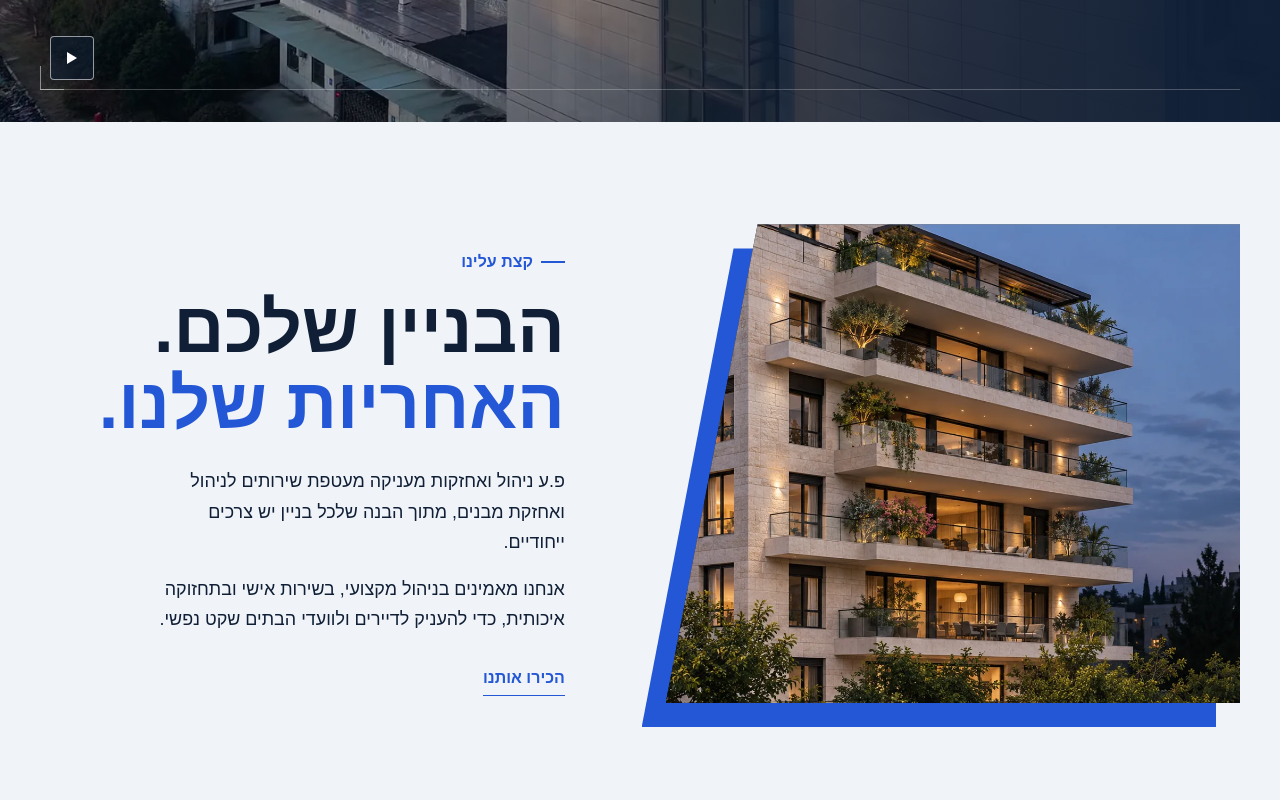
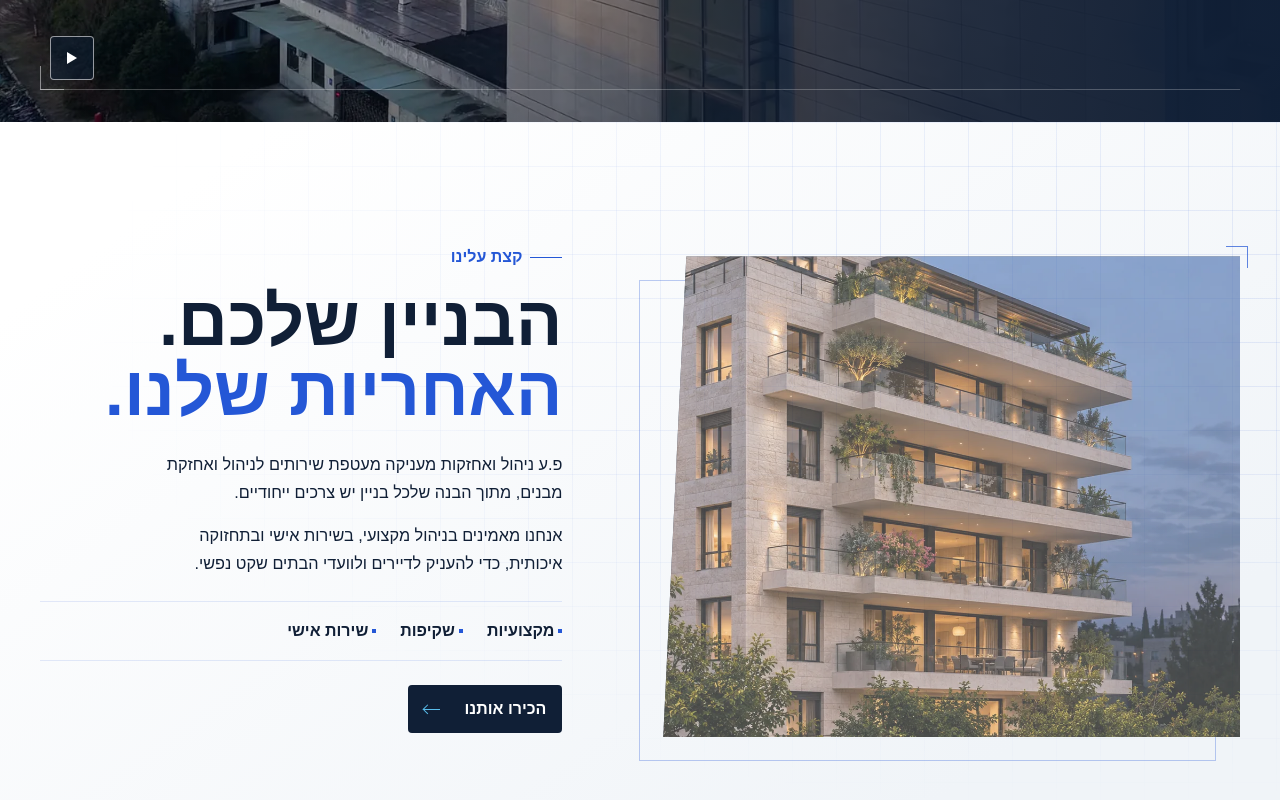
Before and after one commit to Omerf130/if-mivnim-managment, a Next.js app: page / in a window 1280 px wide. Shown: the part 678-1478 px from the top of the page. Built offline with nearby package versions, Linux system fonts and the light colour scheme.

Commit message:
feat: refine about section and smooth anchor navigation (CP4.1)

```diff
--- a/src/sections/home/AboutSection.module.scss
+++ b/src/sections/home/AboutSection.module.scss
@@ -1,15 +1,32 @@
 @use "../../styles/tokens" as tokens;
 
+$guide: rgba(tokens.$color-primary, 0.12);
+
 .section {
-  background-color: tokens.$color-background;
+  position: relative;
+  isolation: isolate;
+  background: linear-gradient(145deg, tokens.$color-white 12%, tokens.$color-background 82%);
   padding-block: clamp(3.5rem, 8vw, 7.5rem);
   padding-inline: tokens.$space-lg;
+
+  &::before {
+    position: absolute;
+    z-index: -1;
+    inset: 0;
+    background-image:
+      linear-gradient(to right, $guide 1px, transparent 1px),
+      linear-gradient(to bottom, $guide 1px, transparent 1px);
+    background-size: 2.75rem 2.75rem;
+    mask-image: radial-gradient(ellipse at 83% 27%, #000 0%, transparent 65%);
+    pointer-events: none;
+    content: "";
+  }
 }
 
 .layout {
   display: grid;
   align-items: center;
-  gap: tokens.$space-xl;
+  gap: clamp(2.25rem, 6vw, 6.5rem);
   max-inline-size: tokens.$container-wide;
   margin-inline: auto;
 }
@@ -17,16 +34,15 @@
 .figure {
   position: relative;
   isolation: isolate;
-  padding-inline-end: tokens.$space-md;
-  padding-block-end: tokens.$space-md;
+  padding-inline-end: 0.75rem;
+  padding-block-end: 0.75rem;
 
   &::before {
     position: absolute;
     z-index: -1;
-    inset-block: tokens.$space-md 0;
-    inset-inline: tokens.$space-md 0;
-    background-color: tokens.$color-primary;
-    clip-path: polygon(16% 0, 100% 0, 100% 100%, 0 100%);
+    inset-block: 0.75rem 0;
+    inset-inline: 0.75rem 0;
+    border: 1px solid rgba(tokens.$color-primary, 0.42);
     content: "";
   }
 }
@@ -35,12 +51,23 @@
   position: relative;
   aspect-ratio: 5 / 4;
   background-color: tokens.$color-navy;
-  clip-path: polygon(16% 0, 100% 0, 100% 100%, 0 100%);
+  clip-path: polygon(4% 0, 100% 0, 100% 100%, 0 100%);
 }
 
 .image {
   object-fit: cover;
   object-position: 34% center;
+}
+
+.imageCorner {
+  position: absolute;
+  inset-block-start: -0.625rem;
+  inset-inline-start: -0.5rem;
+  inline-size: 1.375rem;
+  block-size: 1.375rem;
+  border-block-start: 1px solid tokens.$color-primary;
+  border-inline-start: 1px solid tokens.$color-primary;
+  pointer-events: none;
 }
 
 .content {
@@ -57,8 +84,8 @@
   font-weight: tokens.$font-weight-bold;
 
   &::before {
-    inline-size: tokens.$space-lg;
-    block-size: 2px;
+    inline-size: 2rem;
+    block-size: 1px;
     background-color: currentColor;
     content: "";
   }
@@ -66,9 +93,9 @@
 
 .title {
   margin-block-start: tokens.$space-md;
-  font-size: clamp(2.25rem, 5.5vw, 4.75rem);
+  font-size: clamp(2.125rem, 5.4vw, 4.625rem);
   font-weight: 800;
-  line-height: 1.08;
+  line-height: 1.02;
 
   span {
     display: block;
@@ -80,38 +107,78 @@
   display: grid;
   gap: tokens.$space-md;
   margin-block-start: tokens.$space-lg;
-  max-inline-size: 42ch;
-  font-size: clamp(1rem, 1.4vw, 1.125rem);
+  max-inline-size: 44ch;
+  font-size: clamp(1rem, 1.27vw, 1.125rem);
   line-height: 1.7;
+}
+
+.values {
+  display: flex;
+  flex-wrap: wrap;
+  gap: tokens.$space-sm clamp(0.75rem, 2vw, 1.5rem);
+  margin-block: tokens.$space-lg 0;
+  padding: tokens.$space-md 0;
+  border-block: 1px solid $guide;
+  list-style: none;
+  font-weight: tokens.$font-weight-bold;
+
+  li {
+    display: flex;
+    align-items: center;
+    gap: tokens.$space-xs;
+
+    &::before {
+      inline-size: 0.25rem;
+      block-size: 0.25rem;
+      background: tokens.$color-primary;
+      content: "";
+    }
+  }
 }
 
 .cta {
   display: inline-flex;
   align-items: center;
-  min-block-size: 2.75rem;
+  gap: tokens.$space-lg;
+  min-block-size: 3rem;
   margin-block-start: tokens.$space-lg;
-  padding-inline-end: tokens.$space-md;
-  color: tokens.$color-primary;
+  padding-inline: tokens.$space-md;
+  background-color: tokens.$color-navy;
+  border-radius: tokens.$radius-sm;
+  color: tokens.$color-white;
   font-weight: tokens.$font-weight-bold;
   text-decoration: none;
 
-  span {
-    border-block-end: 1px solid currentColor;
-    padding-block-end: tokens.$space-xs;
+  &:hover {
+    background-color: tokens.$color-primary;
   }
+}
 
-  &:hover {
-    color: tokens.$color-navy;
+.ctaArrow {
+  position: relative;
+  inline-size: 1rem;
+  block-size: 1px;
+  background: tokens.$color-light-blue;
+
+  &::after {
+    position: absolute;
+    inset: 0 auto auto 0;
+    inline-size: 0.4375rem;
+    block-size: 0.4375rem;
+    transform: translateY(-45%) rotate(45deg);
+    border-block-end: 1px solid tokens.$color-light-blue;
+    border-inline-end: 1px solid tokens.$color-light-blue;
+    content: "";
   }
 }
 
 @media (min-width: tokens.$breakpoint-md) {
   .layout {
-    grid-template-columns: minmax(0, 1.14fr) minmax(0, 1fr);
-    gap: clamp(2.5rem, 6vw, 6rem);
+    grid-template-columns: minmax(0, 1.15fr) minmax(0, 1fr);
   }
 
   .figure {
+    margin-block-start: tokens.$space-lg;
     padding-inline-end: tokens.$space-lg;
     padding-block-end: tokens.$space-lg;
 
@@ -125,3 +192,37 @@
     aspect-ratio: 6 / 5;
   }
 }
+
+@media (prefers-reduced-motion: no-preference) {
+  .cta {
+    transition: background-color tokens.$transition-fast;
+
+    &:is(:hover, :focus-visible) .ctaArrow {
+      transform: translateX(-0.1875rem);
+    }
+  }
+
+  .ctaArrow {
+    transition: transform tokens.$transition-fast;
+  }
+
+  @supports (animation-timeline: view()) {
+    .figure {
+      animation: appear linear both;
+      animation-timeline: view();
+      animation-range: entry 0% entry 70%;
+    }
+  }
+}
+
+@keyframes appear {
+  from {
+    opacity: 0.72;
+    transform: translateY(0.5rem);
+  }
+
+  to {
+    opacity: 1;
+    transform: translateY(0);
+  }
+}
--- a/src/sections/home/AboutSection.tsx
+++ b/src/sections/home/AboutSection.tsx
@@ -14,10 +14,11 @@ export default function AboutSection() {
               src={aboutImage}
               alt="הדמיה של בניין מגורים מודרני בשעת בין ערביים"
               fill
-              sizes="(min-width: 80rem) 38rem, (min-width: 48rem) 52vw, calc(100vw - 3rem)"
+              sizes="(min-width: 80rem) 38rem, (min-width: 48rem) 50vw, calc(100vw - 3.75rem)"
               className={styles.image}
             />
           </div>
+          <span className={styles.imageCorner} aria-hidden="true" />
         </figure>
 
         <div className={styles.content}>
@@ -36,8 +37,15 @@ export default function AboutSection() {
             </p>
           </div>
 
+          <ul className={styles.values} aria-label="הערכים שלנו">
+            <li>מקצועיות</li>
+            <li>שקיפות</li>
+            <li>שירות אישי</li>
+          </ul>
+
           <a className={styles.cta} href="#about-details">
-            <span>הכירו אותנו</span>
+            הכירו אותנו
+            <span className={styles.ctaArrow} aria-hidden="true" />
           </a>
         </div>
       </div>
--- a/src/styles/globals.scss
+++ b/src/styles/globals.scss
@@ -8,6 +8,12 @@
 
 html {
   scroll-padding-block-start: calc(tokens.$header-height + 1px);
+}
+
+@media (prefers-reduced-motion: no-preference) {
+  html {
+    scroll-behavior: smooth;
+  }
 }
 
 body {
```
